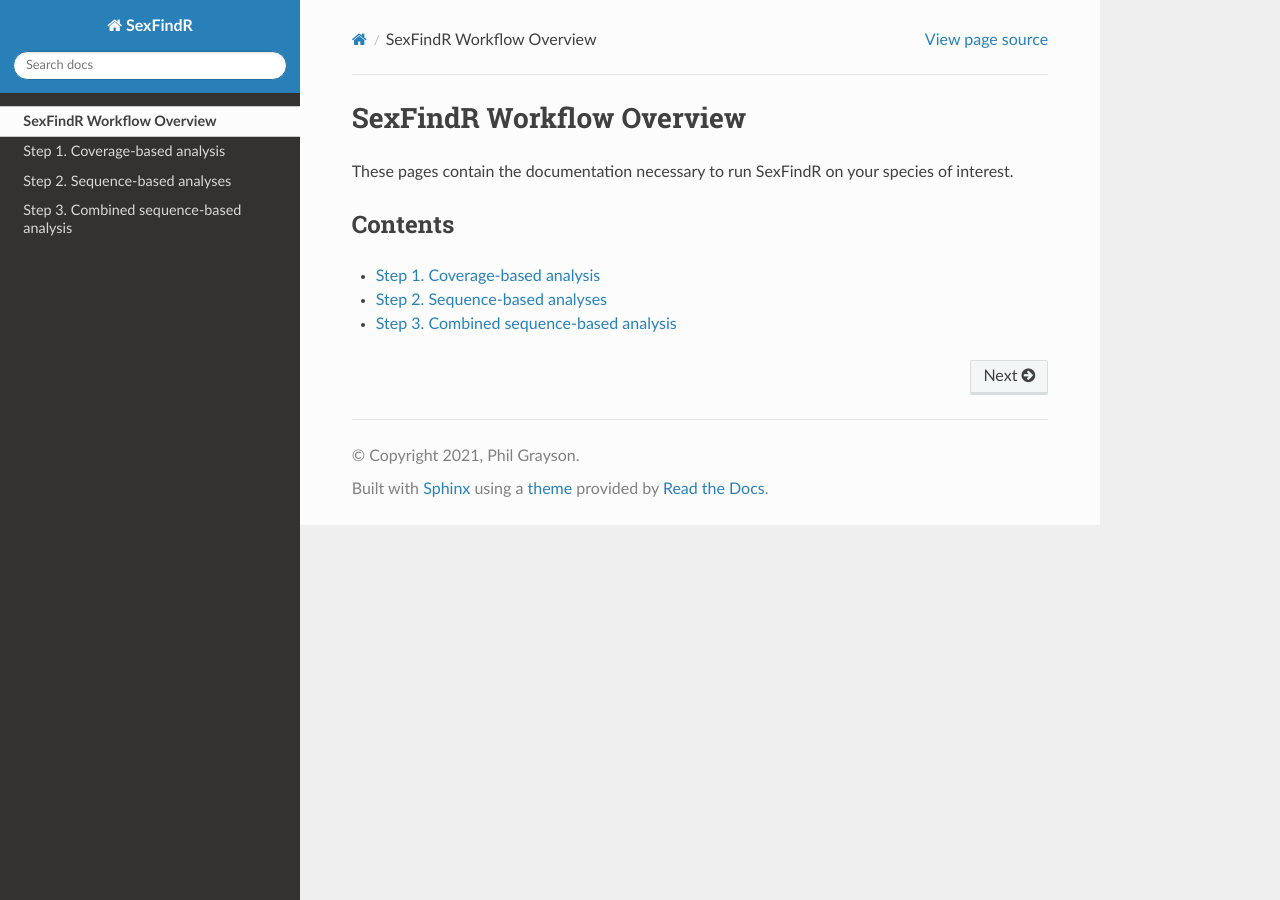
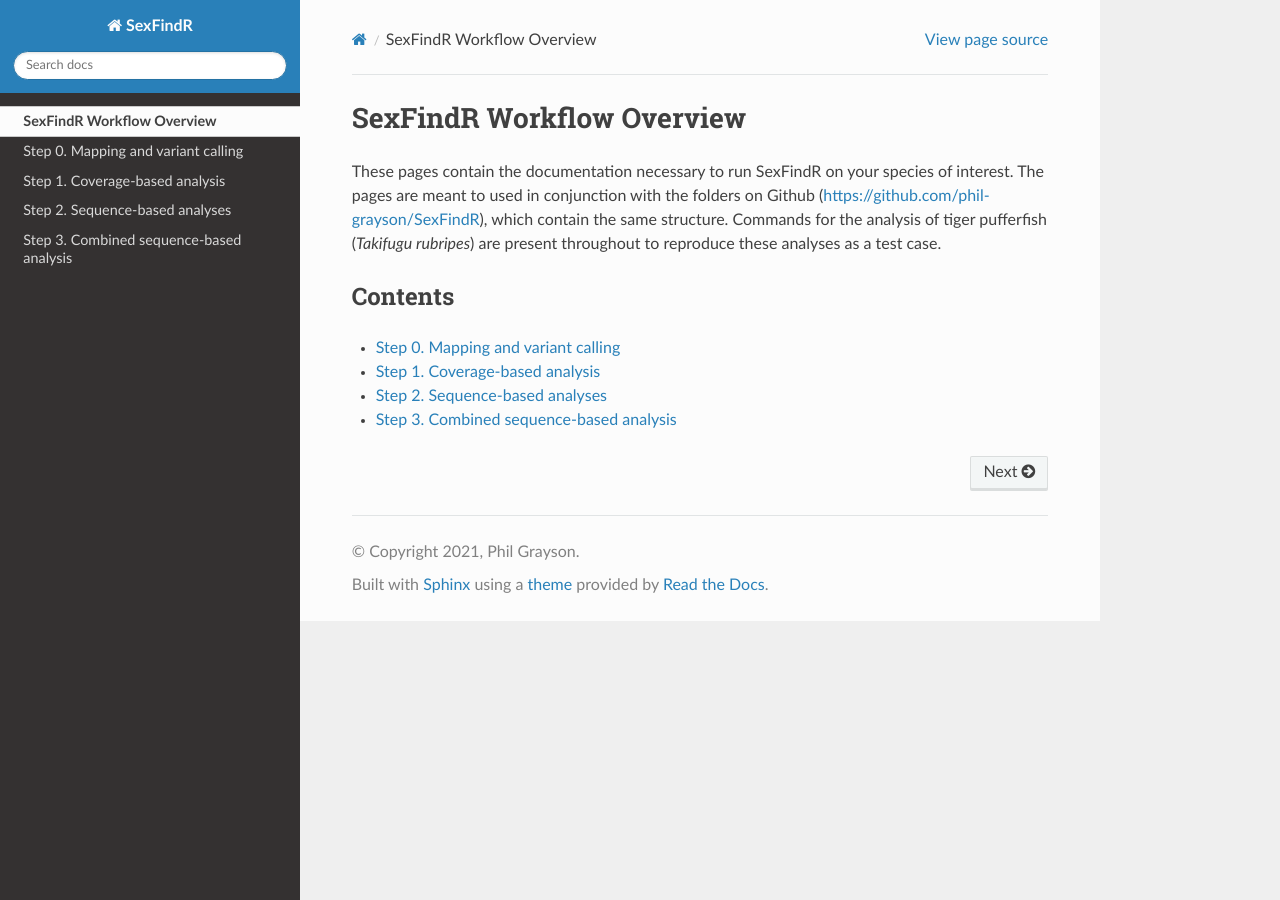
Before and after one commit to phil-grayson/SexFindR, a Sphinx documentation site: the page built from docs/source/index.rst, in a window 1280 px wide. Built offline with Sphinx 7.4.7 and the Read the Docs theme 2.0.0, drawn with Linux system fonts in a browser that asks for light colours.

Commit message:
Step 0 draft

```diff
--- a/docs/source/Step 1. Coverage-based analysis.rst
+++ b/docs/source/Step 1. Coverage-based analysis.rst
@@ -2,4 +2,6 @@
 Step 1. Coverage-based analysis
 ===============================
 
-DifCover
+To determine if there are large sex-specific regions present in your species of interest, a coverage-based analysis is first carried out.
+
+`DifCover` (https://github.com/timnat/DifCover) requires only a single male and single female `bam` file aligned to a reference genome.
--- a/docs/source/index.rst
+++ b/docs/source/index.rst
@@ -6,7 +6,7 @@
 SexFindR Workflow Overview
 ==========================
 
-These pages contain the documentation necessary to run SexFindR on your species of interest.
+These pages contain the documentation necessary to run SexFindR on your species of interest. The pages are meant to used in conjunction with the folders on Github (https://github.com/phil-grayson/SexFindR), which contain the same structure. Commands for the analysis of tiger pufferfish (*Takifugu rubripes*) are present throughout to reproduce these analyses as a test case.
 
 Contents
 ########
@@ -19,6 +19,7 @@ Contents
 .. toctree::
   :maxdepth: 1
 
+  Step 0. Mapping and variant calling
   Step 1. Coverage-based analysis
   Step 2. Sequence-based analyses
   Step 3. Combined sequence-based analysis
```
Also changed, not shown: README.md (+3 -1 lines), docs/source/Step 0. Mapping and variant calling.rst (added, +33 -0 lines), 7 other files.
